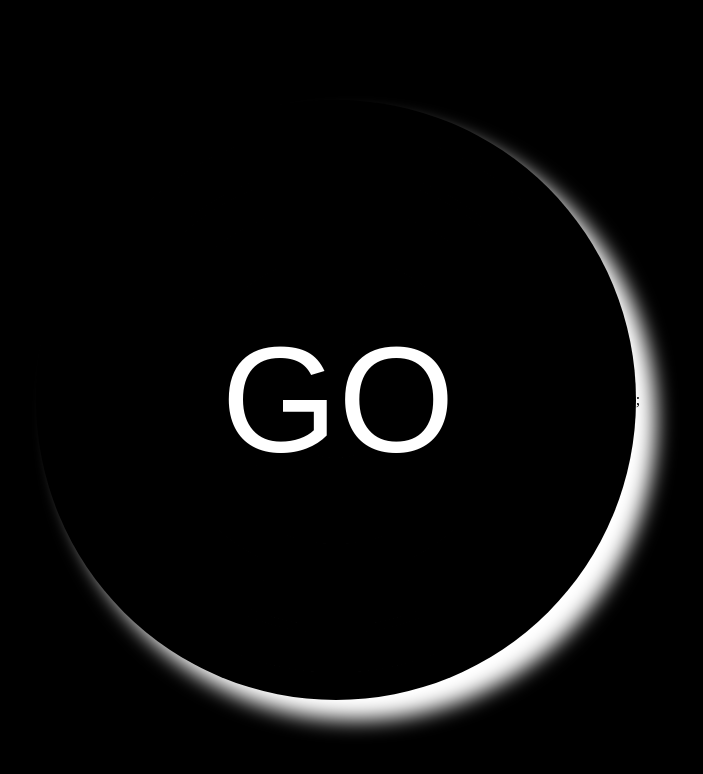
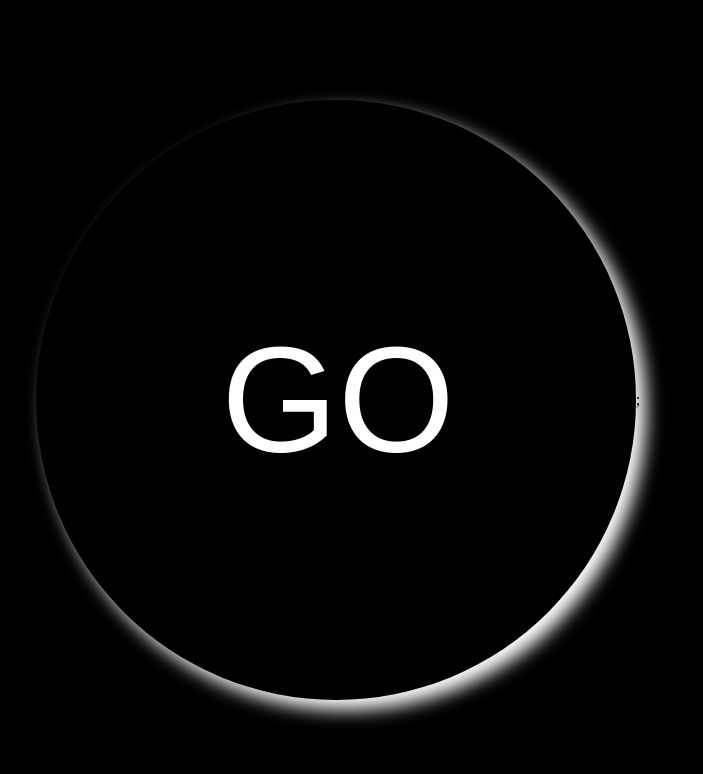
Before and after one commit to gustave-ploix/go-website, a React (Create React App) app: page / in a window 1280 px wide. Shown: the top 774 px of the page, without its empty margins (302-1005 px from the left). Built offline with nearby package versions, Linux system fonts and the light colour scheme; a web font is replaced by a local one.

Commit message:
finished the transition between two pages

```diff
--- a/src/components/Canvas/canvas.scss
+++ b/src/components/Canvas/canvas.scss
@@ -1,20 +1,20 @@
-#canvas {
+.canvas {
     background-color: black;
     border-radius: 50%;
     cursor: pointer;
 }
 
 .shadowed {
-    transition: box-shadow 0.5s 500ms ease-in-out,
+    transition: box-shadow 0.7s 450ms ease-in-out,
     filter 0.3s ease-in-out;
-    box-shadow: white 20px 20px 20px;
+    box-shadow: white 10px 10px 18px;
 
     &:hover {
         filter: blur(10px);
     }
 }
 
-#title {
+.title {
     color: white;
     font-size: 150px;
     position: absolute;
@@ -25,9 +25,25 @@
     font-weight: 100;
     pointer-events: none;
     opacity: 0;
-    transition: opacity 0.6s 550ms ease-in-out;
+    transition: opacity 0.7s 650ms ease-in-out,
+    top 1s ease-in-out 1000ms;
 
     &.visible {
         opacity: 1;
     }
 }
+
+#transition {
+    animation: turning 1s ease-in-out;
+    box-shadow: none;
+}
+
+#transitionTitle {
+    top: 40%;
+}
+
+
+@keyframes turning {
+    from {transform: rotate(0deg);}
+    to { transform: rotate(360deg);}
+}
--- a/src/components/Canvas/index.jsx
+++ b/src/components/Canvas/index.jsx
@@ -1,10 +1,12 @@
 import { useEffect, useRef, useState } from "react";
+
 
 import roundClass from "../../services/roundClass";
 
 import "./canvas.scss";
 
 export default function Canvas() {
+  const [isClicked, setIsClicked] = useState(false);
   const [animationIsDone, setAnimationIsDone] = useState(false);
 
   const canvas = useRef();
@@ -55,12 +57,9 @@ export default function Canvas() {
     }
   };
 
-  const handleMove = (e) => {
-    console.log(canvas.current.style)
-
-
-      canvas.current.style.transform = `rotate(${e.screenX / 10}deg)`
-  }
+  const handleClick = () => {
+    setIsClicked(!isClicked);
+  };
 
   useEffect(() => {
     const context = canvas.current.getContext("2d");
@@ -68,16 +67,19 @@ export default function Canvas() {
   }, []);
 
   return (
-    <section id='page' onMouseMove={handleMove}>
+    <section id="page">
       <canvas
-        id="canvas"
-        className={animationIsDone ? "shadowed" : ""}
+      onClick={handleClick}
+        id={isClicked ? "transition" : ""}
+        className={animationIsDone ? "canvas shadowed" : "canvas"}
         ref={canvas}
         width={600}
         height={600}
       ></canvas>
       ;
-      <h1 id="title" className={animationIsDone ? "visible" : ""}>
+      <h1 id={isClicked ? "transitionTitle" : ""}
+
+      className={animationIsDone ? "title visible" : "title"}>
         GO
       </h1>
     </section>
```
